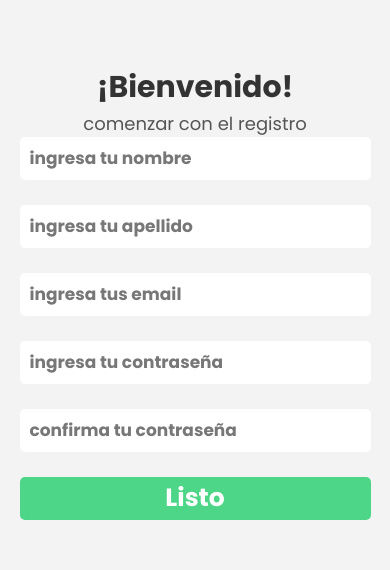
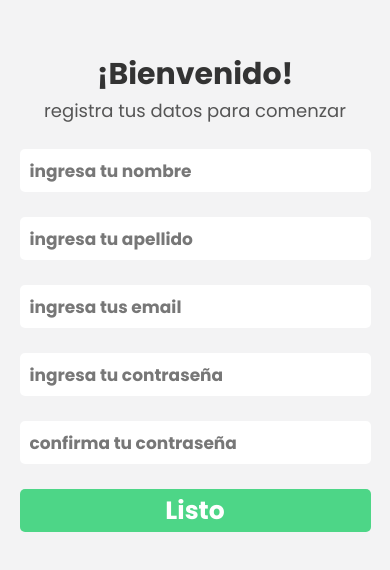
Before and after one commit to Mez4/Operativapp, a React Native app: screen /RegistroScreen in a window 390 px wide. Shown: the part 130-700 px from the top of the page. Built offline with nearby package versions, Linux system fonts and the light colour scheme.

Commit message:
agrgue statusbar y la instalacion de redux

```diff
--- a/components/Body.jsx
+++ b/components/Body.jsx
@@ -1,11 +1,13 @@
 import React from 'react'
 import { StyleSheet, View} from 'react-native'
+import { StatusBar } from "expo-status-bar";
 import {Coolors} from '../constants/colors';
 
 function Body({style, children,...props}) {
     return(
         <View {...props}style={{...styles.container, ...style}}>
             {children}
+            <StatusBar style="auto"/>
         </View>
     )
 }
--- a/package.json
+++ b/package.json
@@ -28,7 +28,9 @@
     "react-native-screens": "~3.10.1",
     "react-native-svg": "12.1.1",
     "react-native-svg-transformer": "^1.0.0",
-    "react-native-web": "0.17.1"
+    "react-native-web": "0.17.1",
+    "react-redux": "^7.2.6",
+    "redux": "^4.1.2"
   },
   "devDependencies": {
     "@babel/core": "^7.12.9"
--- a/screens/RegistroStack/Registro.js
+++ b/screens/RegistroStack/Registro.js
@@ -3,13 +3,16 @@ import React from "react";
 import { Coolors } from "../../constants/colors";
 //componentes
 import { Body, Button, Input, Title, TextDescription } from "../../components/index";
-import { StyleSheet, Text } from "react-native";
+import {StyleSheet, TouchableWithoutFeedback, Keyboard } from "react-native";
+
 
 export default function Registro({ navigation }) {
   return (
     <Body>
+      <TouchableWithoutFeedback style={{flex:1, width:'100%', height:'100%',}} onPress={Keyboard.dismiss}>
+      <Body>
       <Title text={'¡Bienvenido!'}/>
-      <TextDescription text={"comenzar con el registro"}/>
+      <TextDescription style={{marginBottom:25,}}text={"registra tus datos para comenzar"}/>
       <Input style={styles.input} placeholder={'ingresa tu nombre'}/>
       <Input style={styles.input} placeholder={'ingresa tu apellido'}/>
       <Input style={styles.input} placeholder={'ingresa tus email'}/>
@@ -19,6 +22,8 @@ export default function Registro({ navigation }) {
         title={"Listo"}
         onPress={() => navigation.navigate("LoginScreen")}
       />
+      </Body>
+      </TouchableWithoutFeedback>
     </Body>
   );
 }
```
Also changed, not shown: App.js (+0 -8 lines), 1 other file (tests, documents, lock files or other folders).
